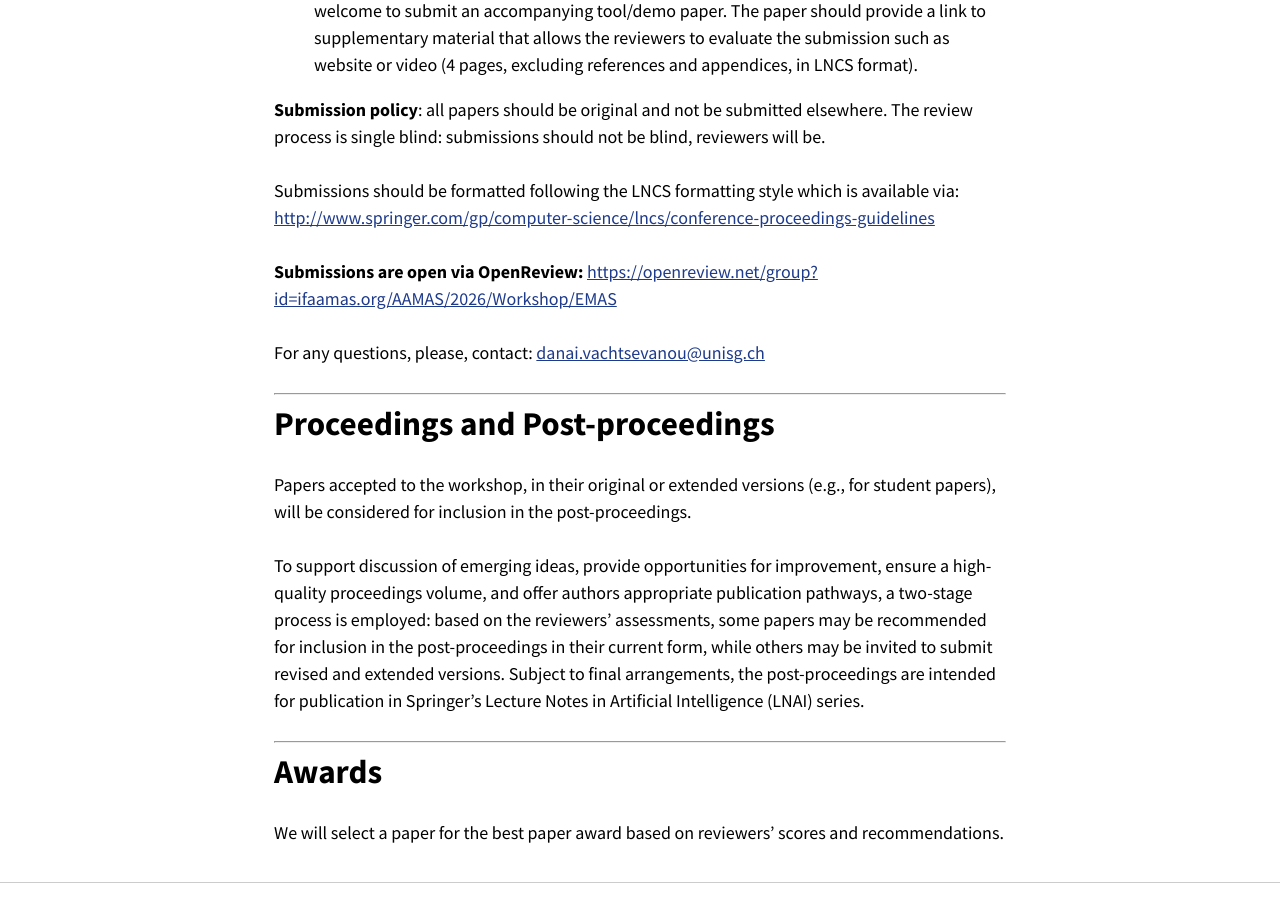
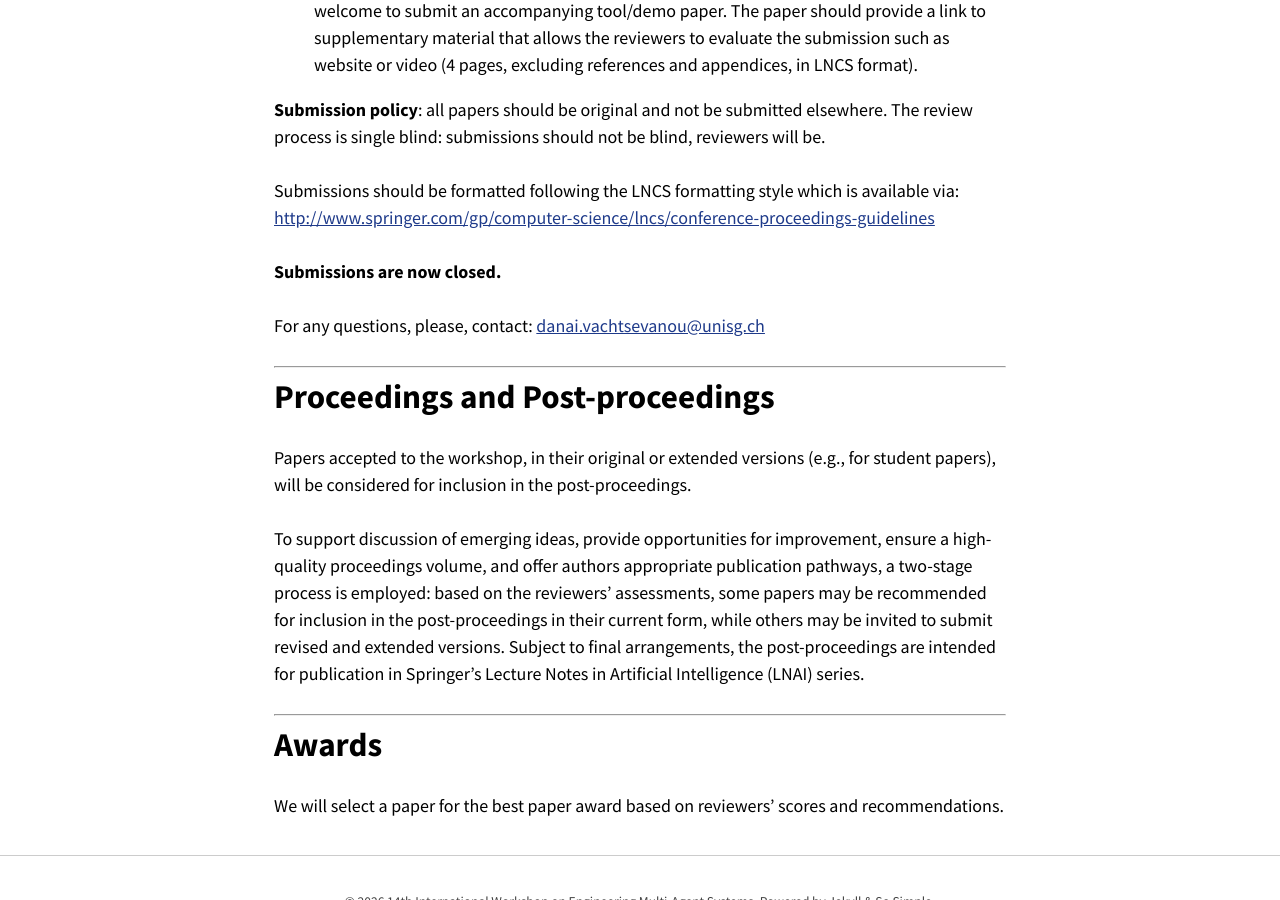
Before and after one commit to emas-workshop/2026, a Jekyll site: the page built from cfp.md, in a window 1280 px wide and 900 px high, scrolled down 2518 px. Built offline with Jekyll 4.4.1, drawn with Linux system fonts in a browser that asks for light colours; nearby versions of some CDN libraries; our own code applies the rules of GitHub Pages for plain Markdown files.

Commit message:
rm submission link

```diff
--- a/cfp.md
+++ b/cfp.md
@@ -52,7 +52,7 @@ We solicit four types of submissions:
 
 Submissions should be formatted following the LNCS formatting style which is available via: [http://www.springer.com/gp/computer-science/lncs/conference-proceedings-guidelines](http://www.springer.com/gp/computer-science/lncs/conference-proceedings-guidelines)
 
-**Submissions are open via OpenReview:** [https://openreview.net/group?id=ifaamas.org/AAMAS/2026/Workshop/EMAS](https://openreview.net/group?id=ifaamas.org/AAMAS/2026/Workshop/EMAS)
+**Submissions are now closed.**
 
 For any questions, please, contact: [danai.vachtsevanou@unisg.ch](mailto:danai.vachtsevanou@unisg.ch)
 
```
